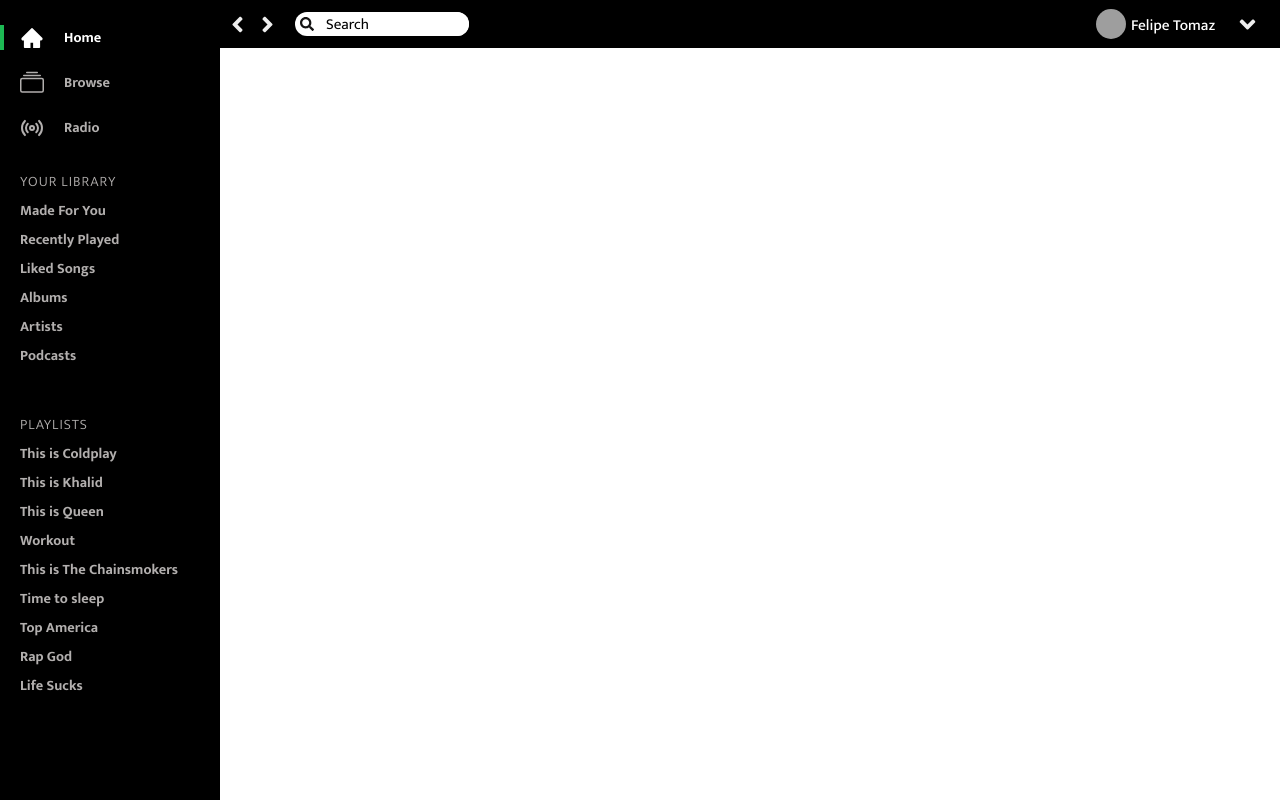
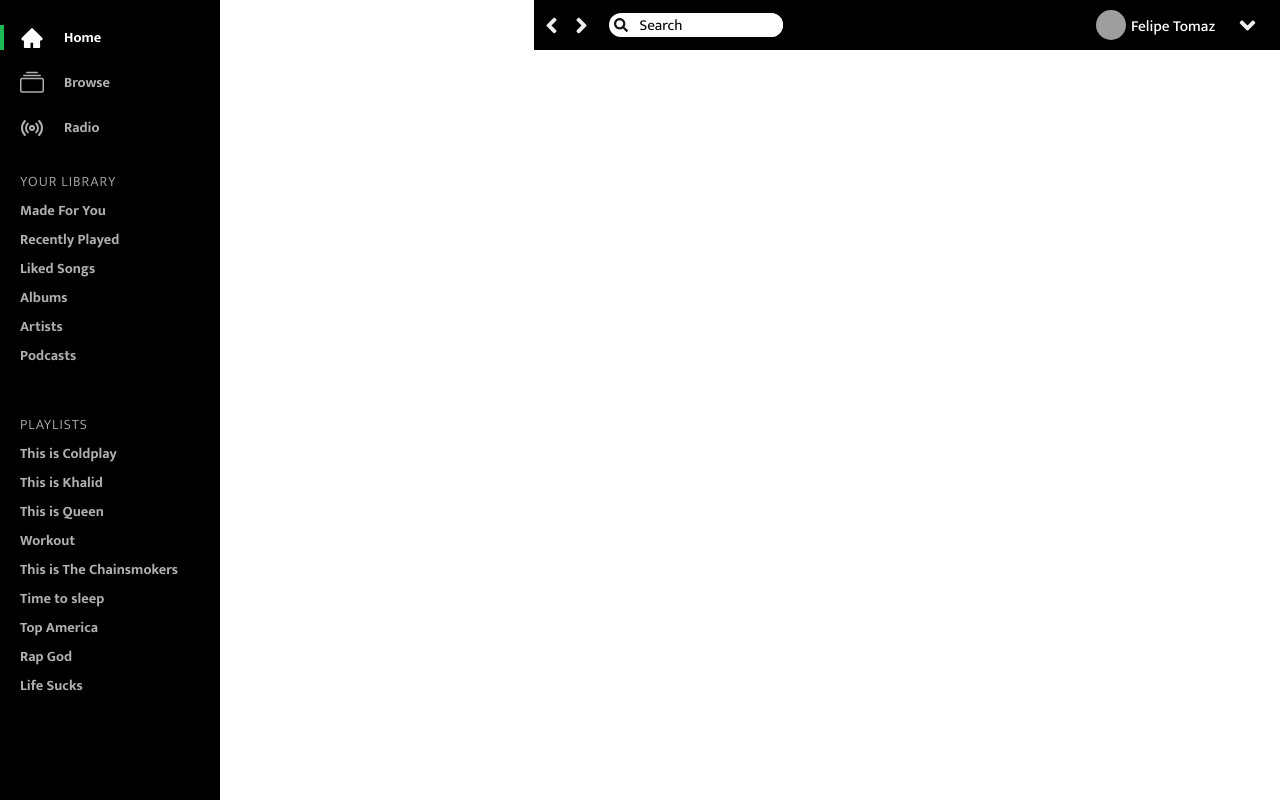
Before and after one commit to FelipeTomazEC/clonify, a React (Create React App) app: page / in a window 1280 px wide. Built offline with nearby package versions, Linux system fonts and the light colour scheme; grey boxes are pictures that could not be loaded.

Commit message:
#refactor: Transfer size specification to parent component

```diff
--- a/src/components/Header/styles.js
+++ b/src/components/Header/styles.js
@@ -3,8 +3,6 @@
 export const Container = styled.header`
   background-color: #000;
   display: flex;
-  width: calc(100vw - 220px);
-  height: 48px;
   padding: 10px 0;
   align-items: center;
 
```
